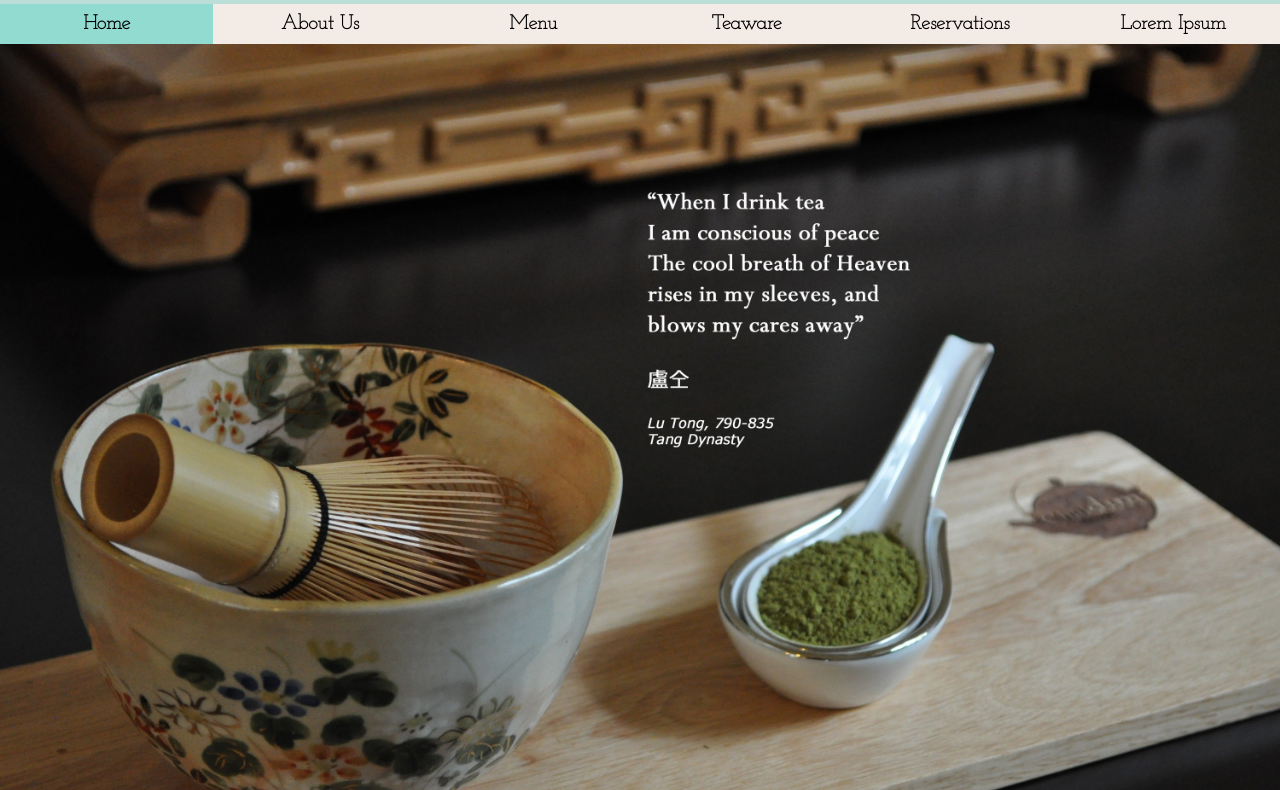
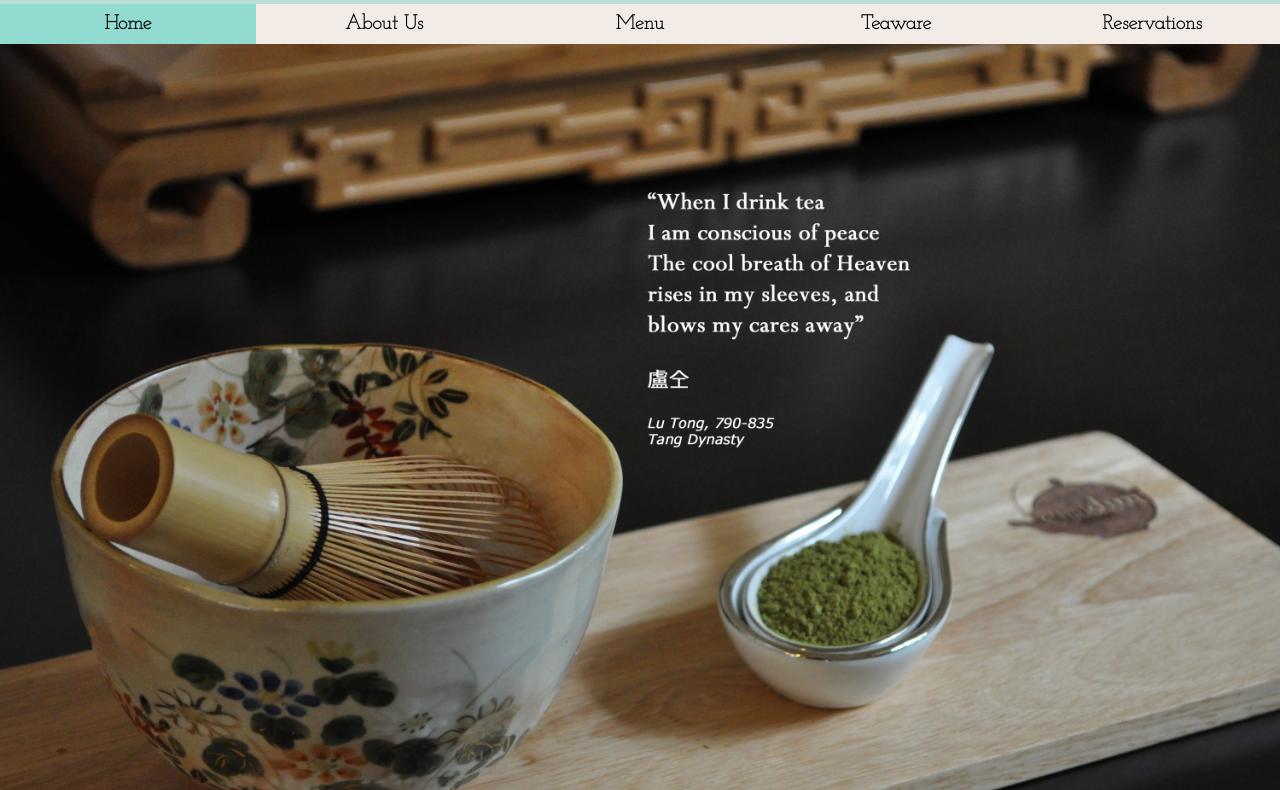
Before and after one commit to bryan-limbo/Imaginary-Tea-Cafe-Website, a plain HTML site: page index.html in a window 1280 px wide. Shown: the part 109-899 px from the top of the page. Drawn offline with Linux system fonts and the light colour scheme.

Commit message:
Update index.html

```diff
--- a/index.html
+++ b/index.html
@@ -25,7 +25,6 @@
                 <li><a class="nav-link" href="menu.html">Menu</a></li>
                 <li><a class="nav-link" href="teaware.html">Teaware</a></li>
                 <li><a class="nav-link" href="reservations.html">Reservations</a></li>
-                <li><a class="nav-link" href="lorem-ipsum.html">Lorem Ipsum</a></li>
             </ul>
         </nav>
     </header>
```
